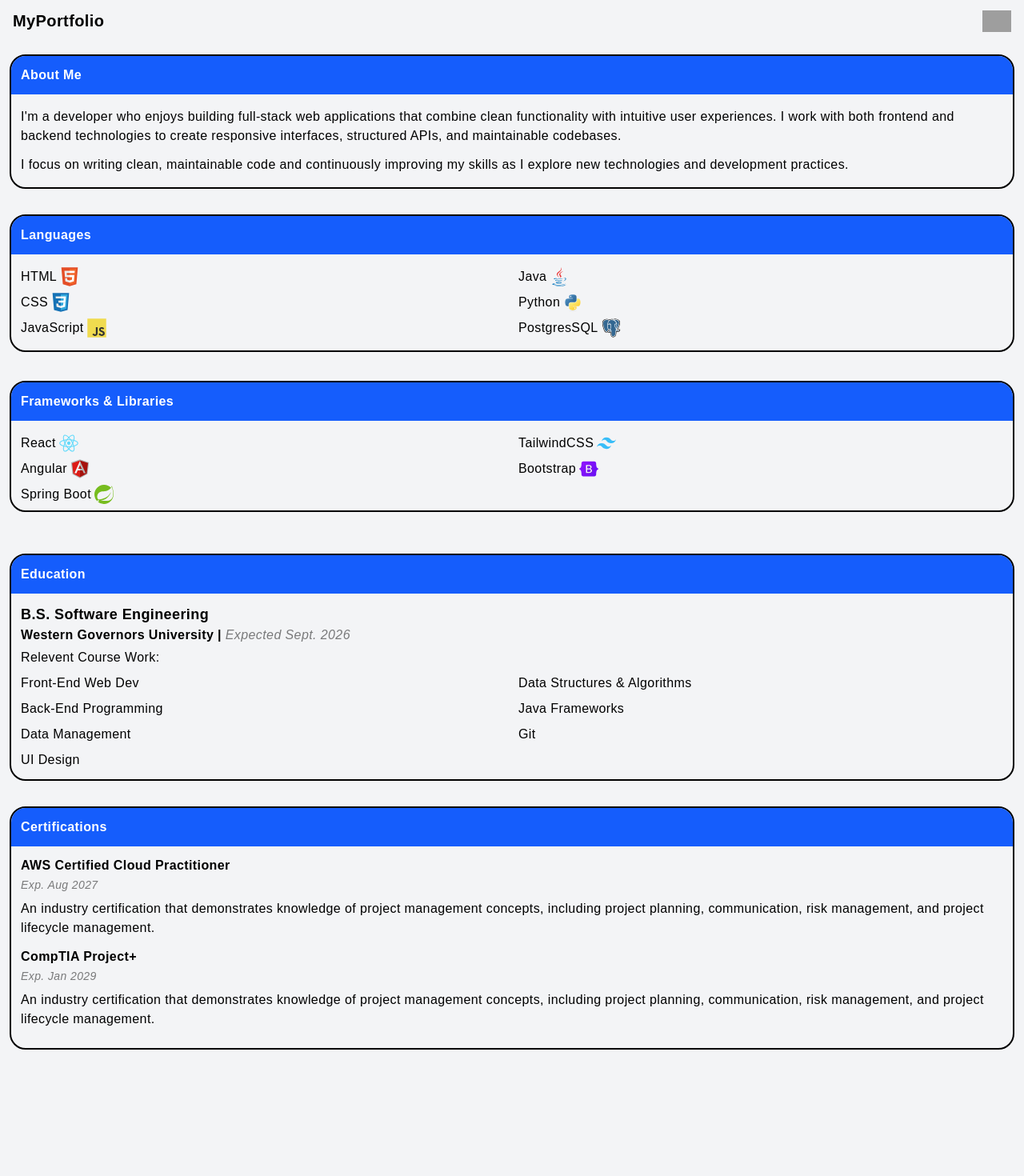
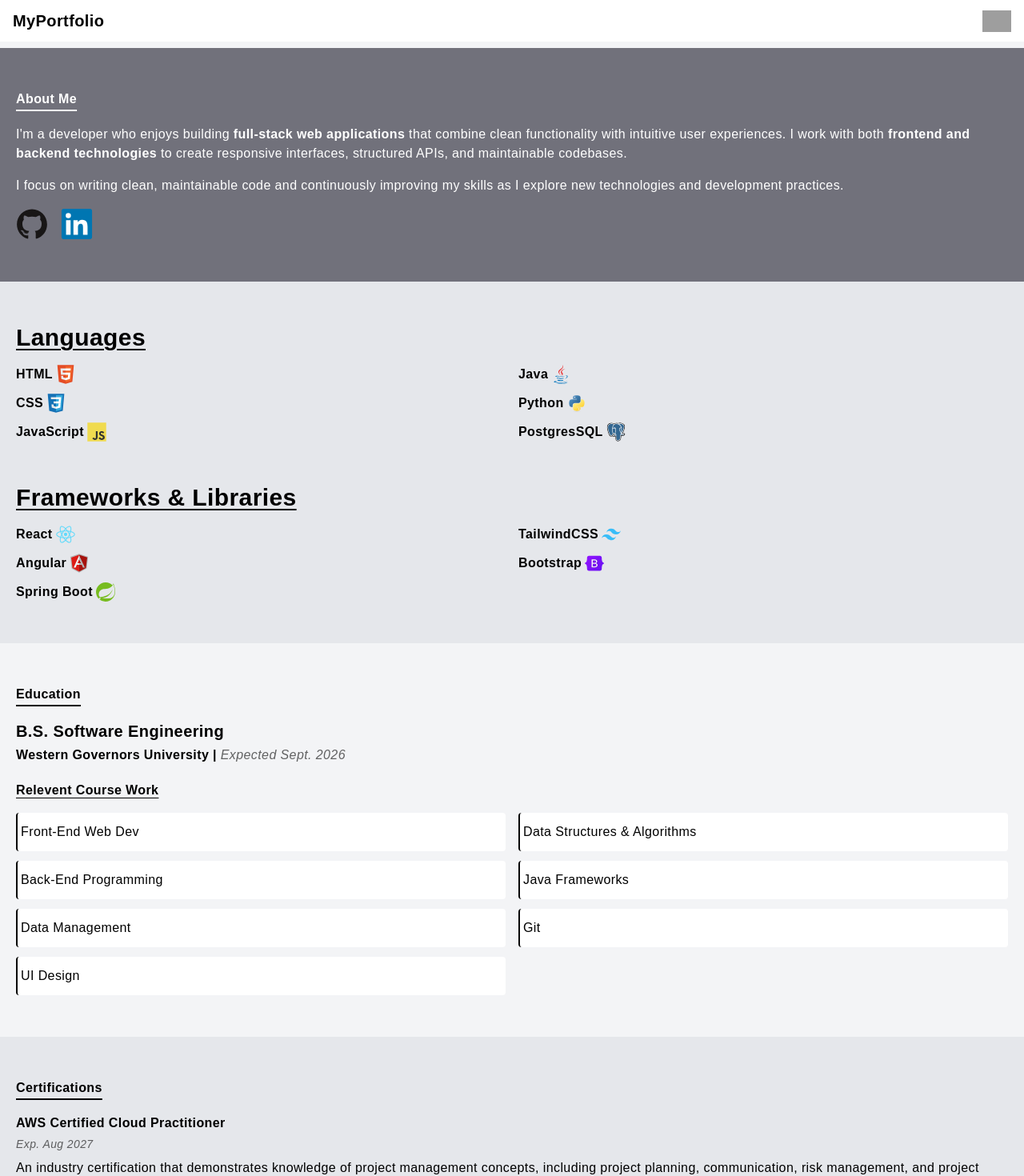
Before and after one commit to drewdlt/portfolio-website, a React (Vite) app: page /about in a window 1280 px wide. Shown: the top 1470 px of the page at 80% size. Before the commit the page ends 1344 px from the top, so only its background shows below. Built offline with nearby package versions, Linux system fonts and the light colour scheme; grey boxes are pictures that could not be loaded; a web font is replaced by a local one.

Commit message:
Added CSS for about page and seperated some sections into smaller components

```diff
--- a/src/App.css
+++ b/src/App.css
@@ -1,10 +1,12 @@
 @import "tailwindcss";
 
 .sidebar-menu {
+    display: flex;
+    flex-direction: column;
     background-color: rgb(0, 0, 0, .6);
     width: 45%;
     height: 100vh;
-    position: absolute;
+    position: fixed;
     z-index: 99;
     right: 0;
 }
--- a/src/App.jsx
+++ b/src/App.jsx
@@ -14,6 +14,7 @@
 			{/* Header component */}
 			<Header showSidebar={showSidebar} setShowSidebar={setShowSidebar} />
 
+			<div className='pt-15'>
 				{/* Sidebar menu */}
 				<Sidebar showSidebar={showSidebar} setShowSidebar={setShowSidebar} />
 
@@ -21,6 +22,7 @@
 					<Route index element={<Home />} />
 					<Route path='about' element={<About />} />
 				</Routes>
+			</div>
 		</>
 	);
 }
--- a/src/components/Header.jsx
+++ b/src/components/Header.jsx
@@ -2,7 +2,7 @@
 
 export function Header({ showSidebar, setShowSidebar }) {
   return (
-    <div className="flex justify-between px-4 py-3 items-center ">
+    <div className="flex justify-between px-4 py-3 items-center fixed bg-white w-screen">
       <Link to={"/"}>
         <p className="text-xl font-bold">MyPortfolio</p>
       </Link>
--- a/src/components/InfoTable.jsx
+++ b/src/components/InfoTable.jsx
@@ -1,12 +1,12 @@
 export function InfoTable({ title, languageArray }) {
 	return (
-		<div className='table-container mx-3'>
-			<p className='info-container-header font-semibold py-3 pl-3'>{title}</p>
-			<div className='px-3 pt-4 mb-2 columns-2'>
+		<div className='table-container px-5'>
+			<p className='section-header text-3xl font-bold mb-4 underline underline-offset-4 decoration-2'>{title}</p>
+			<div className='columns-2'>
 				{languageArray.map((item) => {
 					return (
-						<div key={item.id} className='flex gap-1 mb-2'>
-							<p className=''>{item.name}</p>
+						<div key={item.id} className='flex gap-1 mb-3'>
+							<p className='font-semibold'>{item.name}</p>
 							{/* SVG image */}
 							{item.htmlTag}
 						</div>
--- a/src/components/Sidebar.jsx
+++ b/src/components/Sidebar.jsx
@@ -3,7 +3,7 @@
 export function Sidebar({ showSidebar, setShowSidebar }) {
 	return (
 		<div
-			className='flex flex-col gap-4 pt-4 pl-3 sidebar-menu'
+			className='sidebar-menu gap-4 pt-4 pl-3'
 			hidden={showSidebar ? false : true}
 		>
 			<NavLink
--- a/src/index.css
+++ b/src/index.css
@@ -1,8 +1,10 @@
 @import url('https://fonts.googleapis.com/css2?family=Google+Sans:ital,opsz,wght@0,17..18,400..700;1,17..18,400..700&display=swap');
+@import url('https://fonts.googleapis.com/css2?family=Bebas+Neue&display=swap');
 @import 'tailwindcss';
 
 @theme {
 	--font-google-sans: 'Google Sans', sans-serif;
+	--font-bebas: 'Bebas Neue', sans-serif;
 }
 
 *,
--- a/src/pages/about/About.css
+++ b/src/pages/about/About.css
@@ -1,24 +1,38 @@
 .tech-icon {
-    width: 30px;
+	width: 30px;
 }
 
-.info-container {
-    border: 2px solid black;
-    border-radius: 20px;
-    margin-bottom: 2rem;
-    overflow: hidden;
+.section-header {
+	font-family: var(--font-bebas);
+	letter-spacing: var(--tracking-wider);
 }
 
-.table-container {
-    border: 2px solid black;
-    border-radius: 20px;
-    overflow: hidden;
-    margin-bottom: 36px;
+.section-container {
+    padding-block: calc(var(--spacing) * 13);
+    padding-inline: calc(var(--spacing) * 5);
 }
 
-.info-container-header {
-    background-color: var(--color-blue-600);
-    font-size: var(--text-3xl);
-    line-height: var(--tw-leading, var(--text-3xl--line-height));
-    color: white;
+.section-container .section-header {
+	font-size: var(--text-5xl) /* 3rem = 48px */;
+	line-height: var(--tw-leading, var(--text-5xl--line-height) /* 1 */);
+    margin-bottom: calc(var(--spacing) * 5) /* 1.25rem = 20px */;
+	text-decoration-line: underline;
+	text-underline-offset: 8px;
+	text-decoration-thickness: 2px;
 }
+
+.table-container:nth-child(1) {
+	margin-bottom: calc(var(--spacing) * 10);
+}
+
+.certification-item {
+    border-bottom-style: var(--tw-border-style);
+    border-bottom-width: 1px;
+    padding-bottom: calc(var(--spacing) * 5)
+}
+
+.certification-item:last-child {
+    border: none;
+    margin-bottom: 0;
+    padding-bottom: 0;
+}
--- a/src/pages/about/About.jsx
+++ b/src/pages/about/About.jsx
@@ -12,12 +12,12 @@
 			{/* About Me section */}
 			<AboutMe />
 
-			<div className='flex flex-col'>
+			<div className='py-13 flex flex-col bg-gray-200'>
 				{/* Languages section */}
-				<InfoTable title={'Languages'} languageArray={techLanguages}/>
+				<InfoTable title={'Languages'} languageArray={techLanguages} />
 
 				{/* Frameworks & Libraries section */}
-				<InfoTable title={'Frameworks & Libraries'} languageArray={techStack}/>
+				<InfoTable title={'Frameworks & Libraries'} languageArray={techStack} />
 			</div>
 
 			{/* Education section */}
--- a/src/pages/about/AboutMe.jsx
+++ b/src/pages/about/AboutMe.jsx
@@ -1,21 +1,26 @@
+import { Socials } from './Socials';
+
 export function AboutMe() {
 	return (
-		<div className='info-container my-4 mx-3'>
-			<h1 className='info-container-header font-semibold py-3 pl-3'>
-				About Me
-			</h1>
-			<div className='px-3 py-4'>
-				<p className='mb-3'>
-					I'm a developer who enjoys building full-stack web applications that
+		<div className='section-container bg-zinc-500 text-white'>
+			<h1 className='section-header font-extrabold'>About Me</h1>
+			<div className=''>
+				<p className='mb-4'>
+					I'm a developer who enjoys building{' '}
+					<span className='font-black'>full-stack web applications</span> that
 					combine clean functionality with intuitive user experiences. I work
-					with both frontend and backend technologies to create responsive
-					interfaces, structured APIs, and maintainable codebases.
+					with both{' '}
+					<span className='font-black'>frontend and backend technologies</span>{' '}
+					to create responsive interfaces, structured APIs, and maintainable
+					codebases.
 				</p>
 
-				<p className=''>
+				<p className='mb-4'>
 					I focus on writing clean, maintainable code and continuously improving
 					my skills as I explore new technologies and development practices.
 				</p>
+
+				<Socials />
 			</div>
 		</div>
 	);
--- a/src/pages/about/Certifications.jsx
+++ b/src/pages/about/Certifications.jsx
@@ -2,16 +2,14 @@
 
 export function Certifications() {
 	return (
-		<div className='info-container my-4 mx-3'>
-			<h1 className='info-container-header font-semibold py-3 pl-3'>Certifications</h1>
-			<div className='px-3 py-3'>
-				{certifications.map((cert) => {
+		<div className='section-container bg-gray-200'>
+			<h1 className='section-header font-black'>Certifications</h1>
+			<div className=''>
+				{certifications.map((cert, index) => {
 					return (
-						<div key={cert.id} className='mb-3'>
-							<p className='font-semibold'>
-								{cert.name}
-							</p >
-							<p className='text-sm italic text-black/50 mt-0.5 mb-2'>
+						<div key={cert.id} className='certification-item mb-5'>
+							<p className='font-semibold'>{cert.name}</p>
+							<p className=' text-sm italic text-black/60 mt-1 mb-2'>
 								Exp. {cert.expirationDate}
 							</p>
 							<p>{cert.description}</p>
--- a/src/pages/about/Education.jsx
+++ b/src/pages/about/Education.jsx
@@ -2,23 +2,28 @@
 
 export function Education() {
 	return (
-		<div className='info-container my-4 mx-3'>
-			<h1 className='info-container-header font-semibold py-3 pl-3'>Education</h1>
-			<div className='flex flex-col pt-3 px-3'>
-				<p className='font-bold text-lg'>B.S. Software Engineering</p>
-				<p className='font-semibold'>
+		<div className='section-container'>
+			<h1 className='section-header font-extrabold text-4xl'>Education</h1>
+			<div className=''>
+				<p className='text-xl font-bold'>B.S. Software Engineering</p>
+				<p className='font-semibold mt-1 mb-5'>
 					Western Governors University |
-					<span className='text-black/50 italic font-normal'>
+					<span className='font-thin italic text-black/60'>
 						{' '}
 						Expected Sept. 2026
 					</span>
 				</p>
 			</div>
-			<p className='my-1 px-3'>Relevent Course Work:</p>
-			<div className='columns-2 px-3 mb-2'>
+			<p className='font-semibold underline underline-offset-4 mb-4'>
+				Relevent Course Work
+			</p>
+			<div className='columns-2'>
 				{courses.map((course, idx) => {
 					return (
-						<p key={idx} className='py-1'>
+						<p
+							key={idx}
+							className='mb-3 border-l-2 pl-1 bg-white rounded min-h-12 overflow-hidden flex items-center'
+						>
 							{course}
 						</p>
 					);
--- /dev/null
+++ b/src/pages/about/Socials.jsx
@@ -0,0 +1,40 @@
+export function Socials() {
+	return (
+		<div className='flex gap-4'>
+			{/* Github Icon link */}
+			<a href='https://github.com/drewdlt' target='_blank'>
+				<svg
+					className='w-10'
+					xmlns='http://www.w3.org/2000/svg'
+					viewBox='0 0 128 128'
+				>
+					<g fill='#181616'>
+						<path
+							fillRule='evenodd'
+							clipRule='evenodd'
+							d='M64 5.103c-33.347 0-60.388 27.035-60.388 60.388 0 26.682 17.303 49.317 41.297 57.303 3.017.56 4.125-1.31 4.125-2.905 0-1.44-.056-6.197-.082-11.243-16.8 3.653-20.345-7.125-20.345-7.125-2.747-6.98-6.705-8.836-6.705-8.836-5.48-3.748.413-3.67.413-3.67 6.063.425 9.257 6.223 9.257 6.223 5.386 9.23 14.127 6.562 17.573 5.02.542-3.903 2.107-6.568 3.834-8.076-13.413-1.525-27.514-6.704-27.514-29.843 0-6.593 2.36-11.98 6.223-16.21-.628-1.52-2.695-7.662.584-15.98 0 0 5.07-1.623 16.61 6.19C53.7 35 58.867 34.327 64 34.304c5.13.023 10.3.694 15.127 2.033 11.526-7.813 16.59-6.19 16.59-6.19 3.287 8.317 1.22 14.46.593 15.98 3.872 4.23 6.215 9.617 6.215 16.21 0 23.194-14.127 28.3-27.574 29.796 2.167 1.874 4.097 5.55 4.097 11.183 0 8.08-.07 14.583-.07 16.572 0 1.607 1.088 3.49 4.148 2.897 23.98-7.994 41.263-30.622 41.263-57.294C124.388 32.14 97.35 5.104 64 5.104z'
+						/>
+						<path d='M26.484 91.806c-.133.3-.605.39-1.035.185-.44-.196-.685-.605-.543-.906.13-.31.603-.395 1.04-.188.44.197.69.61.537.91zm2.446 2.729c-.287.267-.85.143-1.232-.28-.396-.42-.47-.983-.177-1.254.298-.266.844-.14 1.24.28.394.426.472.984.17 1.255zM31.312 98.012c-.37.258-.976.017-1.35-.52-.37-.538-.37-1.183.01-1.44.373-.258.97-.025 1.35.507.368.545.368 1.19-.01 1.452zm3.261 3.361c-.33.365-1.036.267-1.552-.23-.527-.487-.674-1.18-.343-1.544.336-.366 1.045-.264 1.564.23.527.486.686 1.18.333 1.543zm4.5 1.951c-.147.473-.825.688-1.51.486-.683-.207-1.13-.76-.99-1.238.14-.477.823-.7 1.512-.485.683.206 1.13.756.988 1.237zm4.943.361c.017.498-.563.91-1.28.92-.723.017-1.308-.387-1.315-.877 0-.503.568-.91 1.29-.924.717-.013 1.306.387 1.306.88zm4.598-.782c.086.485-.413.984-1.126 1.117-.7.13-1.35-.172-1.44-.653-.086-.498.422-.997 1.122-1.126.714-.123 1.354.17 1.444.663zm0 0' />
+					</g>
+				</svg>
+			</a>
+			{/* LinkedIn Icon link */}
+			<a href='' target='_blank'>
+				<svg
+					className='w-10'
+					xmlns='http://www.w3.org/2000/svg'
+					viewBox='0 0 128 128'
+				>
+					<path
+						fill='#0076b2'
+						d='M116 3H12a8.91 8.91 0 00-9 8.8v104.42a8.91 8.91 0 009 8.78h104a8.93 8.93 0 009-8.81V11.77A8.93 8.93 0 00116 3z'
+					/>
+					<path
+						fill='#fff'
+						d='M21.06 48.73h18.11V107H21.06zm9.06-29a10.5 10.5 0 11-10.5 10.49 10.5 10.5 0 0110.5-10.49M50.53 48.73h17.36v8h.24c2.42-4.58 8.32-9.41 17.13-9.41C103.6 47.28 107 59.35 107 75v32H88.89V78.65c0-6.75-.12-15.44-9.41-15.44s-10.87 7.36-10.87 15V107H50.53z'
+					/>
+				</svg>
+			</a>
+		</div>
+	);
+}
```
Lines whose indentation alone changed are shown as unchanged.
